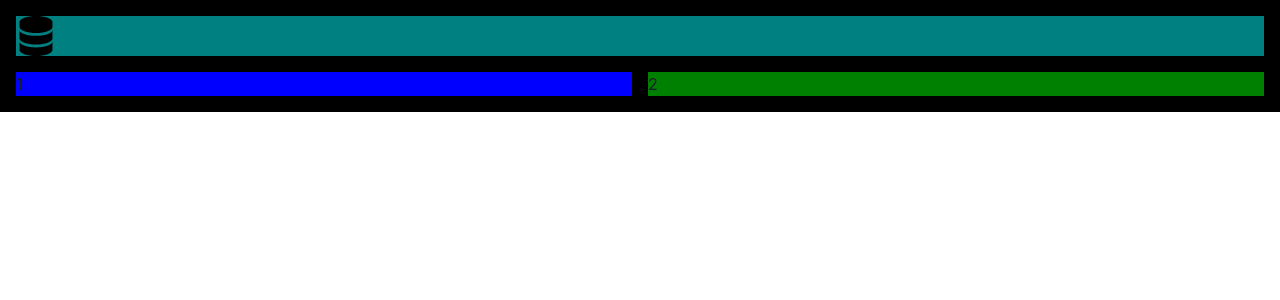
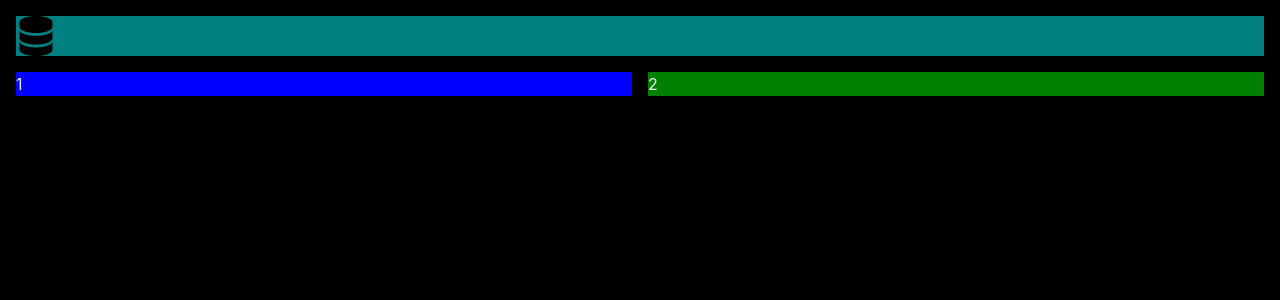
Before and after one commit to danielsteman/xlsx-append-only, a Next.js app: page / in a window 1280 px wide. Shown: the top 300 px of the page. Built offline with nearby package versions, Linux system fonts and the light colour scheme.

Commit message:
override chakra ui theme

```diff
--- a/src/app/page.tsx
+++ b/src/app/page.tsx
@@ -8,7 +8,6 @@ export default function Home() {
   const maxWidth = theme.breakpoints.xl;
   return (
     <Grid
-      bgColor="black"
       height="100%"
       templateColumns={{ base: "1fr", md: "repeat(2, 1fr)" }}
       gap={4}
--- a/src/app/providers.tsx
+++ b/src/app/providers.tsx
@@ -1,8 +1,19 @@
 // app/providers.tsx
 "use client";
 
-import { ChakraProvider } from "@chakra-ui/react";
+import { ChakraProvider, extendTheme } from "@chakra-ui/react";
+
+const theme = extendTheme({
+  styles: {
+    global: {
+      body: {
+        bg: "black",
+        color: "#ECECEC",
+      },
+    },
+  },
+});
 
 export function Providers({ children }: { children: React.ReactNode }) {
-  return <ChakraProvider>{children}</ChakraProvider>;
+  return <ChakraProvider theme={theme}>{children}</ChakraProvider>;
 }
```
